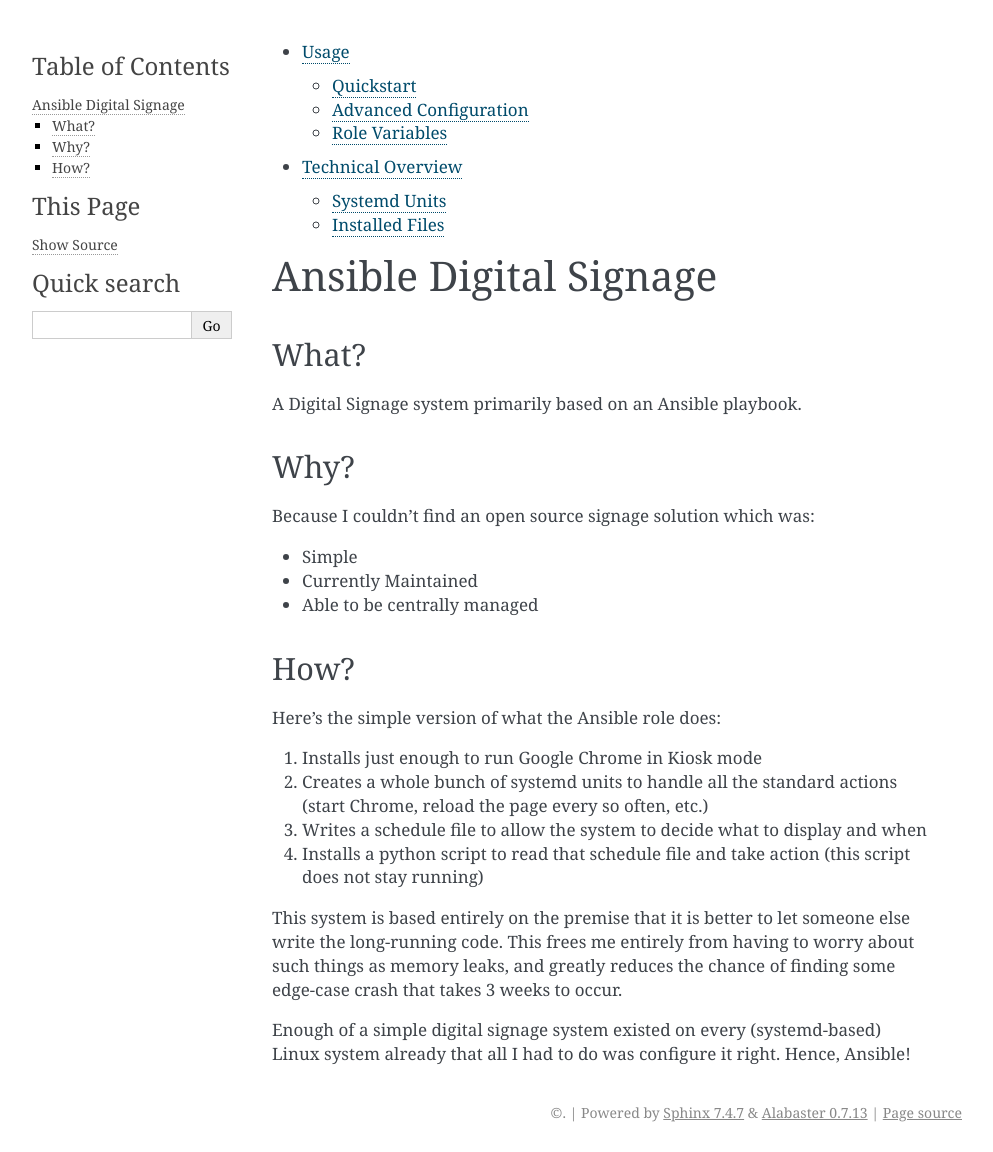
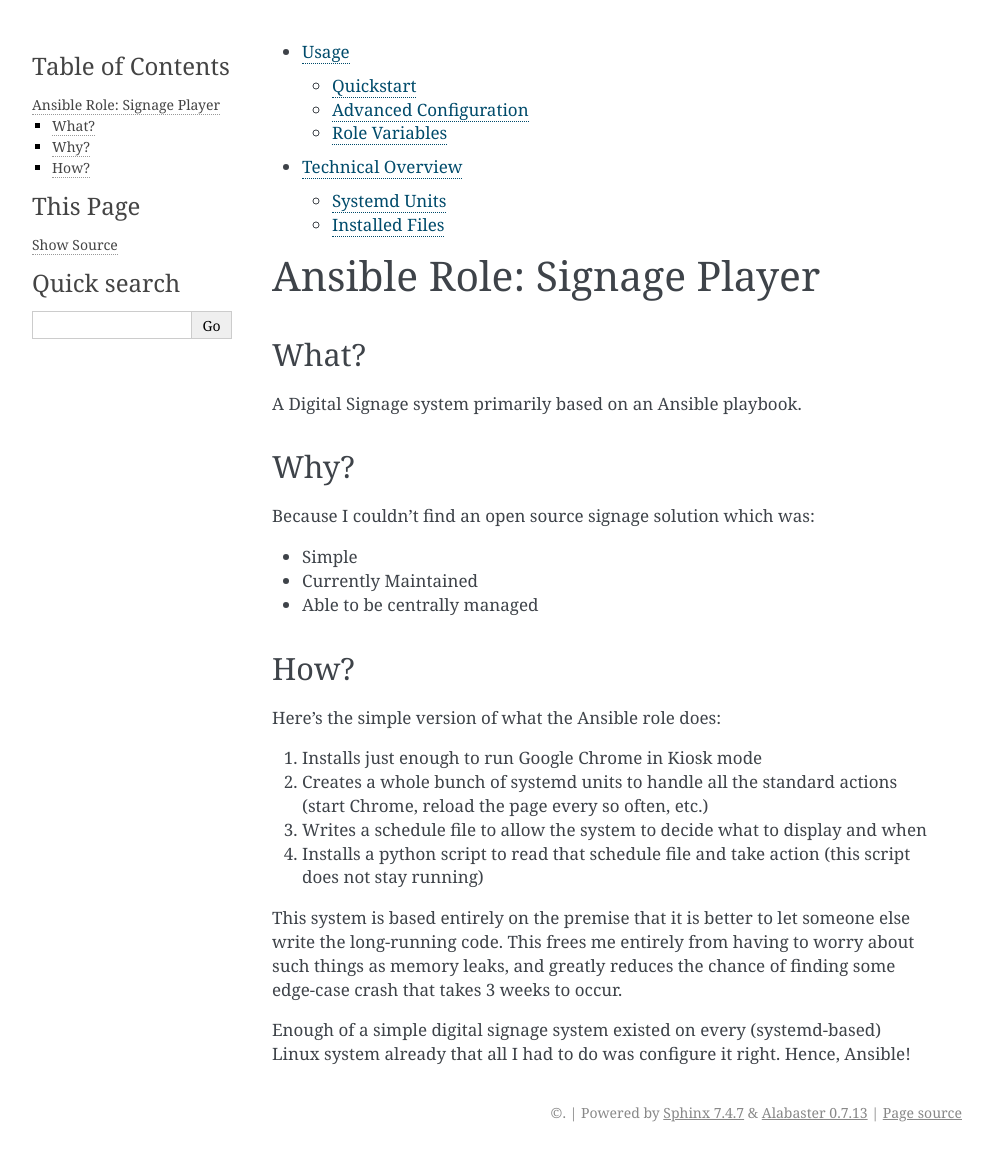
Before and after one commit to sheepman4267/ansible_role_signage_player, a Sphinx documentation site: the page built from docs/index.rst, in a window 1280 px wide. Shown: the whole page, without its empty margins (148-1141 px from the left). Built offline with Sphinx 7.4.7, drawn with Linux system fonts in a browser that asks for light colours.

Commit message:
Correct name in docs

```diff
--- a/docs/conf.py
+++ b/docs/conf.py
@@ -1,4 +1,4 @@
-project = 'ansible-digital-signage'
+project = 'ansible_role_signage_player'
 extensions = [
    'sphinx.ext.autosectionlabel',
 ]
--- a/docs/index.rst
+++ b/docs/index.rst
@@ -6,7 +6,7 @@
     technical/technical
 
 =======================
-Ansible Digital Signage
+Ansible Role: Signage Player
 =======================
 -----
 What?
```
